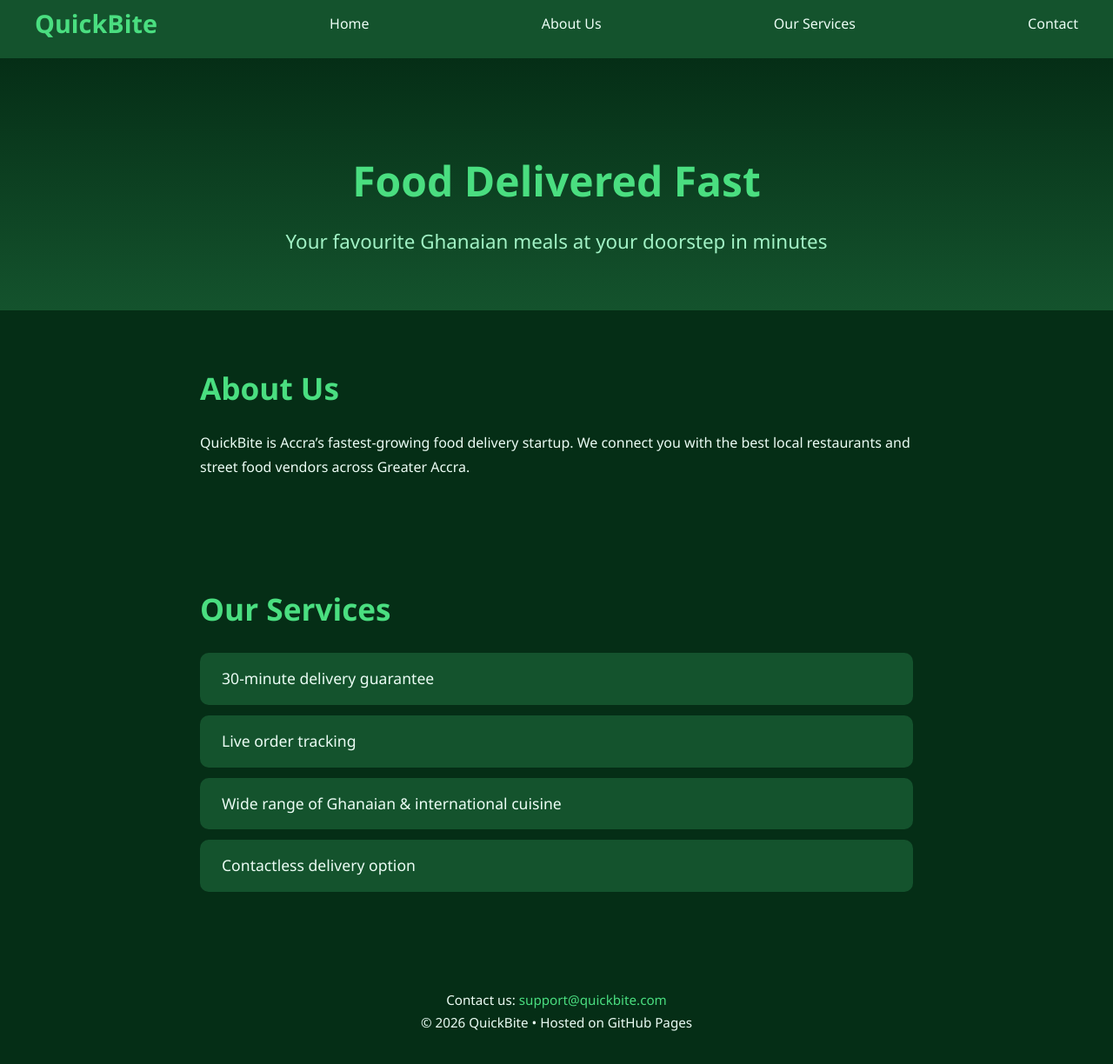
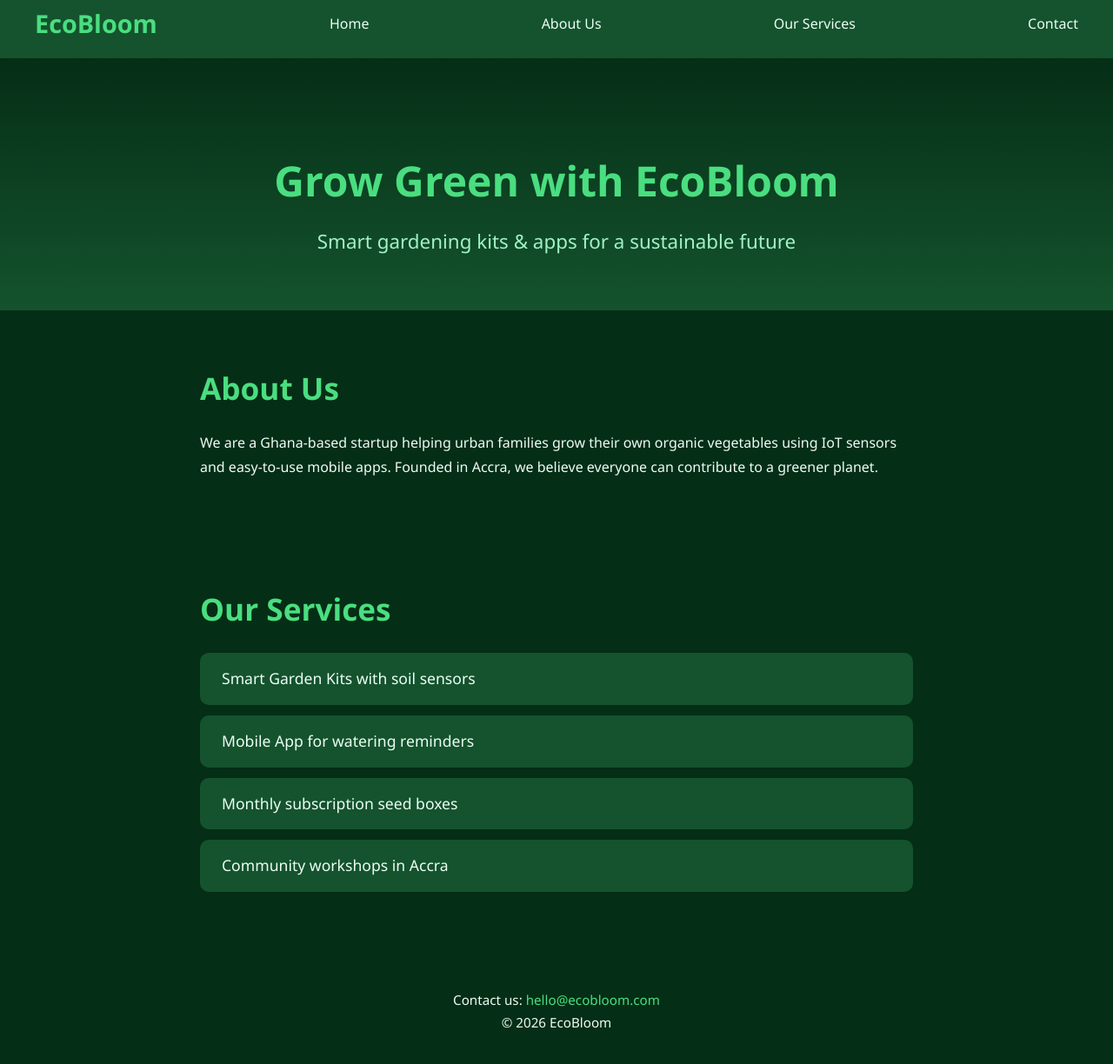
Before and after one commit to MightyZyer88/Simple-Static-Website-page, a plain HTML site: page index.html in a window 1280 px wide. Shown: the part 12-1236 px from the top of the page at 87% size. Drawn offline with Linux system fonts and the light colour scheme.

Commit message:
Updated index.html code

```diff
--- a/index.html
+++ b/index.html
@@ -3,12 +3,12 @@
 <head>
     <meta charset="UTF-8">
     <meta name="viewport" content="width=device-width, initial-scale=1.0">
-    <title>QuickBite</title>
+    <title>EcoBloom</title>
     <link rel="stylesheet" href="style.css">
 </head>
 <body>
     <nav>
-        <div class="logo">QuickBite</div>
+        <div class="logo">EcoBloom</div>
         <a href="#home">Home</a>
         <a href="#about">About Us</a>
         <a href="#services">Our Services</a>
@@ -16,28 +16,28 @@
     </nav>
 
     <header id="home">
-        <h1>Food Delivered Fast</h1>
-        <p class="subtitle">Your favourite Ghanaian meals at your doorstep in minutes</p>
+        <h1>Grow Green with EcoBloom</h1>
+        <p class="subtitle">Smart gardening kits &amp; apps for a sustainable future</p>
     </header>
 
     <section id="about">
         <h2>About Us</h2>
-        <p>QuickBite is Accra’s fastest-growing food delivery startup. We connect you with the best local restaurants and street food vendors across Greater Accra.</p>
+        <p>We are a Ghana-based startup helping urban families grow their own organic vegetables using IoT sensors and easy-to-use mobile apps. Founded in Accra, we believe everyone can contribute to a greener planet.</p>
     </section>
 
     <section id="services">
         <h2>Our Services</h2>
         <ul>
-            <li>30-minute delivery guarantee</li>
-            <li>Live order tracking</li>
-            <li>Wide range of Ghanaian &amp; international cuisine</li>
-            <li>Contactless delivery option</li>
+            <li>Smart Garden Kits with soil sensors</li>
+            <li>Mobile App for watering reminders</li>
+            <li>Monthly subscription seed boxes</li>
+            <li>Community workshops in Accra</li>
         </ul>
     </section>
 
     <footer id="contact">
-        <p>Contact us: <a href="mailto:support@quickbite.com">support@quickbite.com</a></p>
-        <p>© 2026 QuickBite • Hosted on GitHub Pages</p>
+        <p>Contact us: <a href="mailto:hello@ecobloom.com">hello@ecobloom.com</a></p>
+        <p>© 2026 EcoBloom </p>
     </footer>
 </body>
 </html>
```
